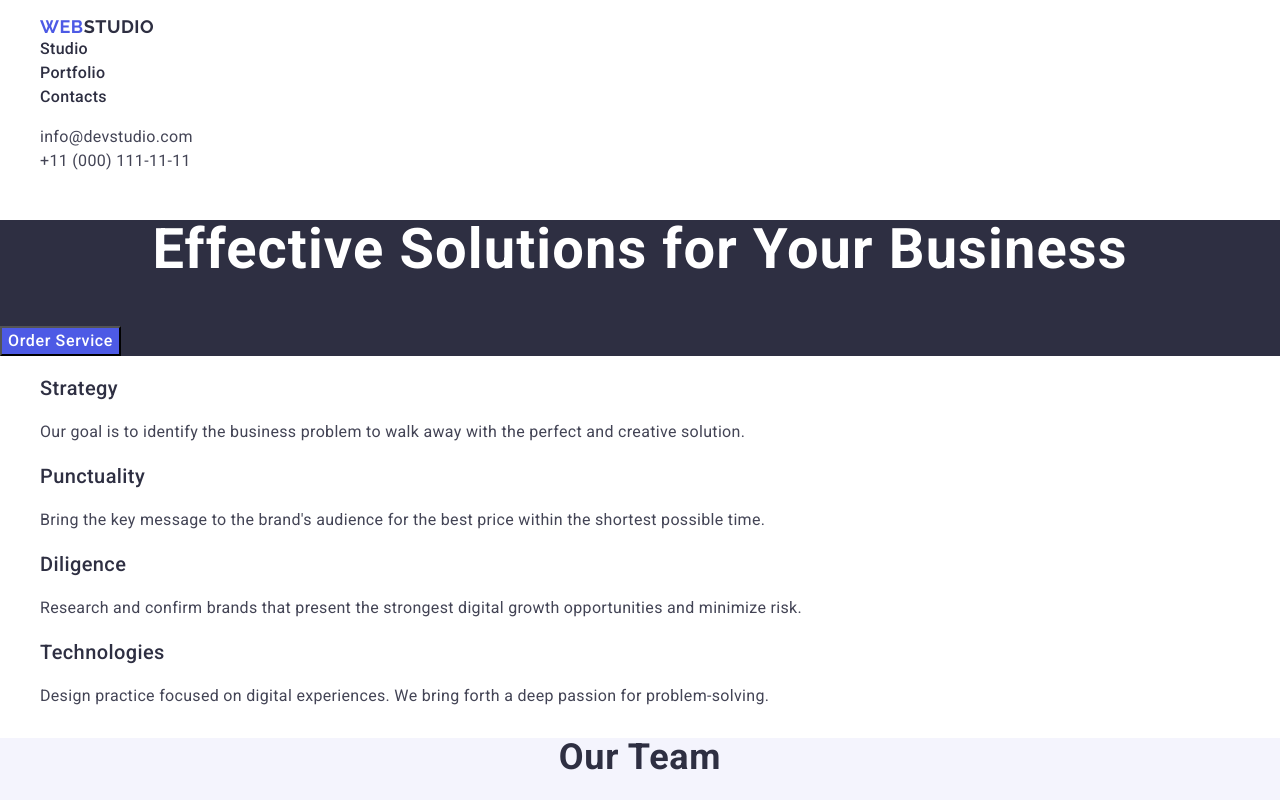
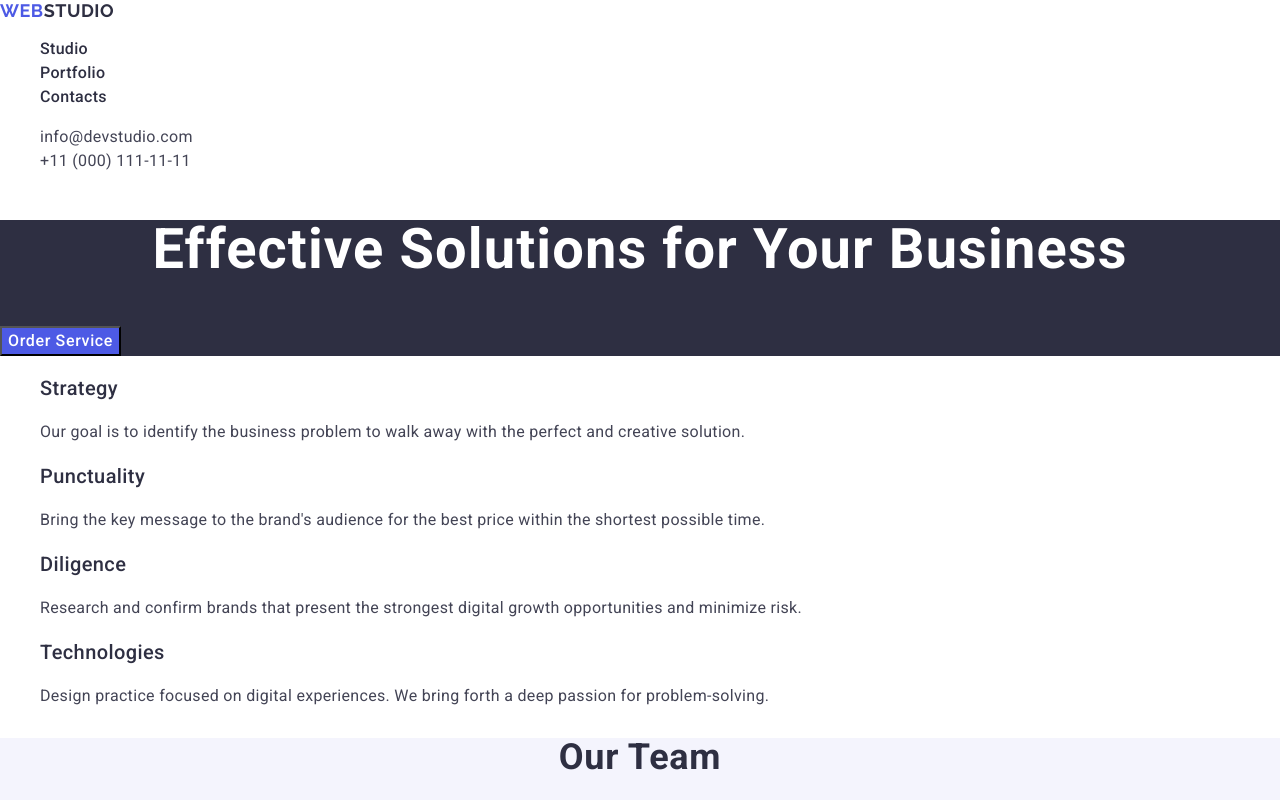
Before and after one commit to Alex-Khavin/goit-markup-hw-02, a plain HTML site: page index.html in a window 1280 px wide. Shown: the top 800 px of the page. Drawn offline with nearby package versions, Linux system fonts and the light colour scheme.

Commit message:
fix part 2

```diff
--- a/index.html
+++ b/index.html
@@ -25,20 +25,18 @@
   <body>
     <header class="header">
       <nav class="nav">
+        <a class="logo" href="./index.html"
+          >Web<span class="logo-black">Studio</span></a
+        >
         <ul class="header-list">
-          <li>
-            <a href="./index.html" class="logo"
-              >Web<span class="logo-black">Studio</span></a
-            >
+          <li class="header-item">
+            <a class="header-link active" href="./index.html">Studio</a>
           </li>
           <li class="header-item">
-            <a class="header-link active" href="#studio">Studio</a>
+            <a class="header-link" href="">Portfolio</a>
           </li>
           <li class="header-item">
-            <a class="header-link" href="#portfolio">Portfolio</a>
-          </li>
-          <li class="header-item">
-            <a class="header-link" href="#contacts">Contacts</a>
+            <a class="header-link" href="">Contacts</a>
           </li>
         </ul>
       </nav>
```
